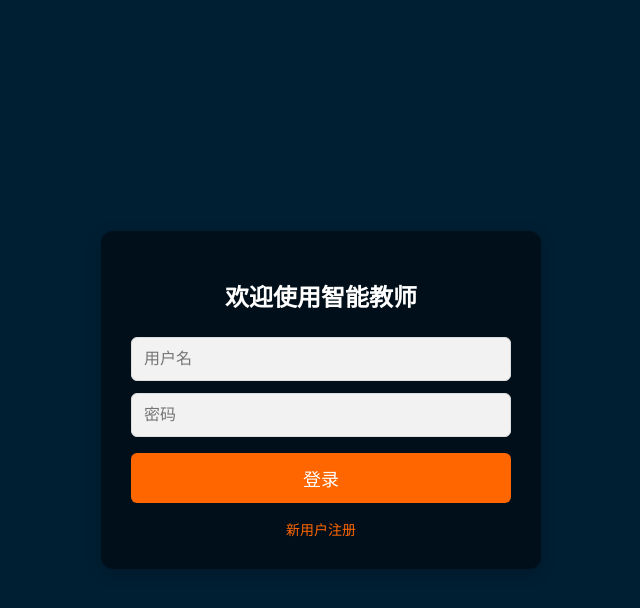
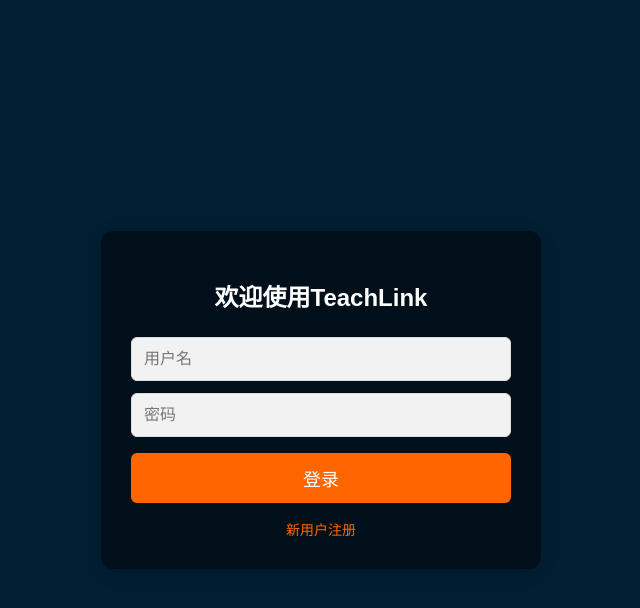
Before and after one commit to KamisAyaka/ai_agent, a Flask app: page / in a window 1280 px wide. Shown: the top 608 px of the page, without its empty margins (319-959 px from the left). Run offline with Flask 3, Linux system fonts and the light colour scheme.

Commit message:
name change

```diff
--- a/main.py
+++ b/main.py
@@ -166,7 +166,11 @@ def save_conversation():
     object_key = f'users/{username}.json'
 
     try:
-        resp = obs_client.getObject(bucketName=OBS_BUCKET_NAME, objectKey=object_key, loadStreamInMemory=True)
+        resp = obs_client.getObject(
+            bucketName=OBS_BUCKET_NAME,
+            objectKey=object_key,
+            loadStreamInMemory=True
+        )
 
         if resp.status < 300:
             user_data_json = resp.body['buffer'].decode('utf-8')
@@ -222,7 +226,10 @@ def delete_conversation():
 
     try:
         # 尝试删除OBS中的对象
-        resp = obs_client.deleteObject(bucketName=OBS_BUCKET_NAME, objectKey=object_key)
+        resp = obs_client.deleteObject(
+            bucketName=OBS_BUCKET_NAME,
+            objectKey=object_key
+        )
         if resp.status < 300:
             return jsonify({'status': 'success'})
         else:
@@ -242,7 +249,7 @@ def get_learning_suggestion():
         if resp.status < 300:
             conversation = json.loads(resp.body['buffer'].decode('utf-8'))
             c = conversation.get('conversation', '')
-            prompt = f"{c}\n给我生成对应的语文数学和英语的学习建议"
+            prompt = f"{c}\n给我生成对应的语文数学和英语学习建议"
             response = get_response(app_suggestion, prompt)
             return jsonify({"suggestion": response})
         else:
--- a/templates/dashboard.html
+++ b/templates/dashboard.html
@@ -154,7 +154,7 @@
     <div class="container">
         <nav>
             <ul class="mcd-menu">
-                <li id="ai-assistant" class="menu-item">AI教学助手</li>
+                <li id="ai-assistant" class="menu-item">TeachLink</li>
                 <li id="chinese-teacher" class="menu-item">语文老师</li>
                 <li id="math-teacher" class="menu-item">数学老师</li>
                 <li id="english-teacher" class="menu-item">英语老师</li>
--- a/templates/login.html
+++ b/templates/login.html
@@ -3,7 +3,7 @@
 <head>
     <meta charset="UTF-8">
     <meta name="viewport" content="width=device-width, initial-scale=1.0">
-    <title>欢迎使用智能教师</title>
+    <title>欢迎使用TeachLink</title>
     <style>
         /* 页面基础样式 */
         body {
@@ -110,7 +110,7 @@
 </head>
 <body>
     <div class="container">
-        <h1>欢迎使用智能教师</h1>
+        <h1>欢迎使用TeachLink</h1>
         <form id="login-form">
             <input type="text" id="login-username" placeholder="用户名" required>
             <input type="password" id="login-password" placeholder="密码" required>
```
Also changed, not shown: teacher/Chinese_agent.py (+2 -28 lines).
